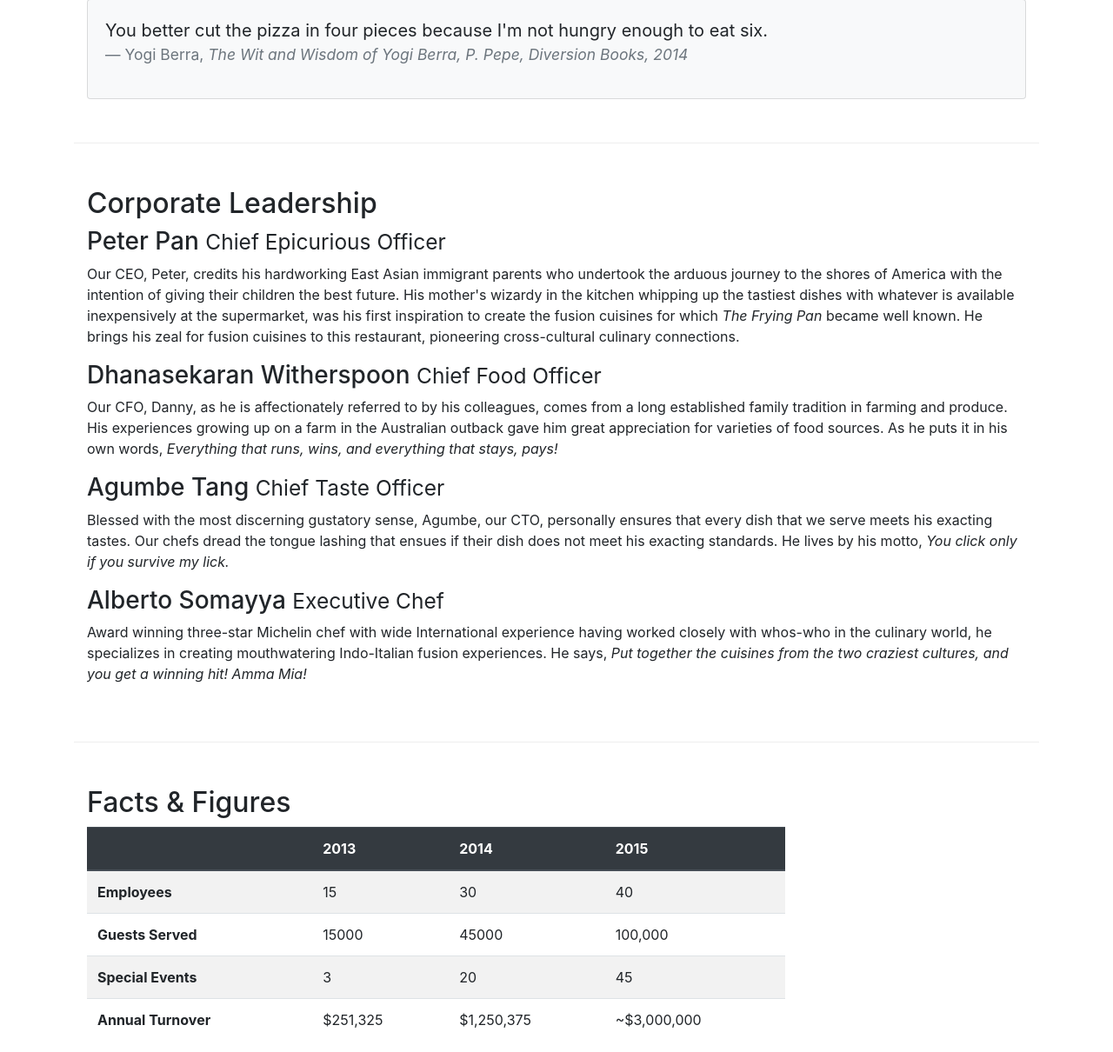
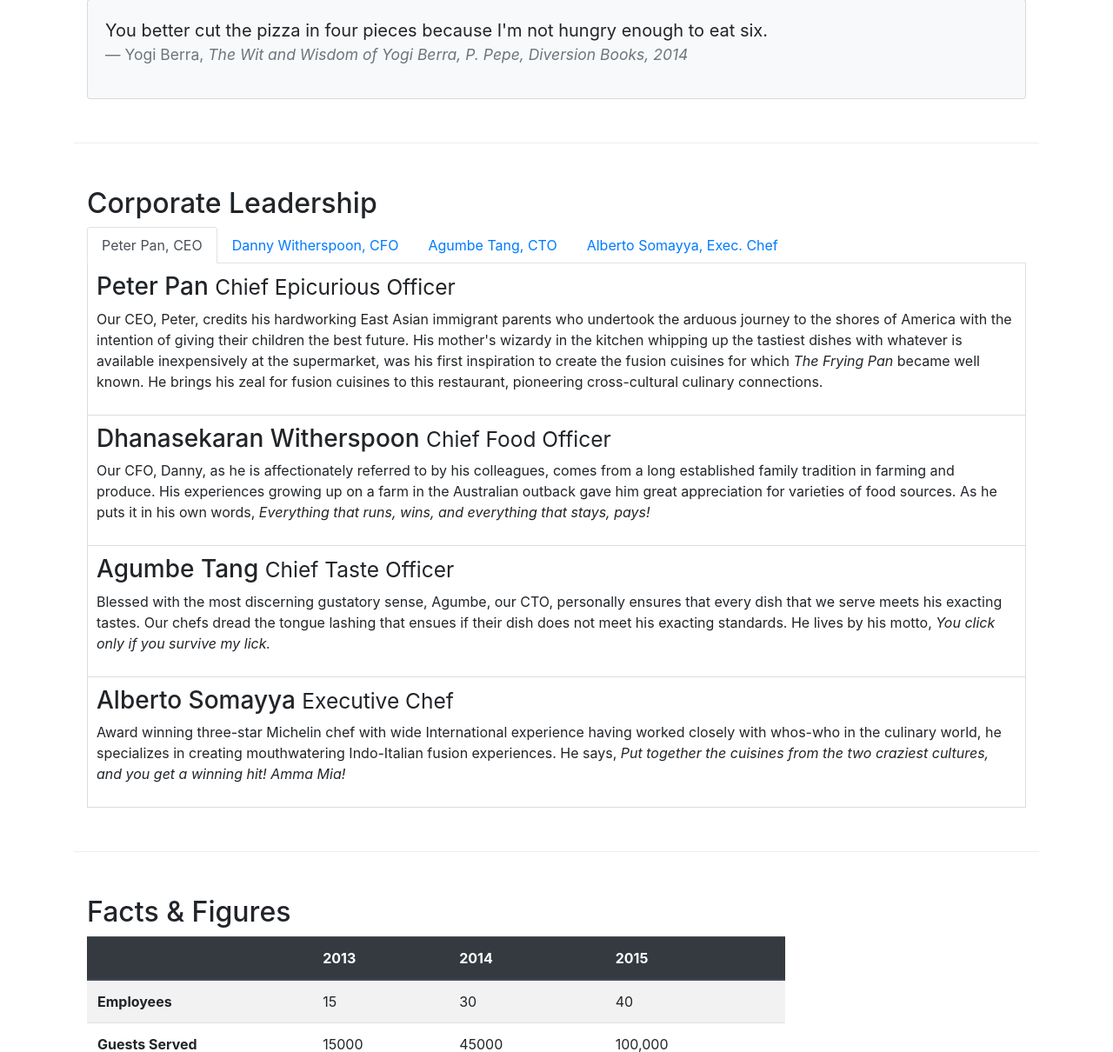
Before and after one commit to Trianglium/conFusion, a web app: file static/aboutus.html in a window 1280 px wide. Shown: the part 1079-2289 px from the top of the page at 87% size. Run offline with its HTML, style and script files only (its server is not run), Linux system fonts and the light colour scheme; some libraries are stand-ins or nearby versions.

Commit message:
Finish Tabs

```diff
--- a/static/aboutus.html
+++ b/static/aboutus.html
@@ -104,22 +104,56 @@
         <div class="row row-content">
             <div class="col">
                 <h2>Corporate Leadership</h2>
-                <h3>Peter Pan <small>Chief Epicurious Officer</small></h3>
-                <span class="d-none d-sm-none d-md-block">
-                  <p>Our CEO, Peter, credits his hardworking East Asian immigrant parents who undertook the arduous journey to the shores of America with the intention of giving their children the best future. His mother's wizardy in the kitchen whipping up the tastiest dishes with whatever is available inexpensively at the supermarket, was his first inspiration to create the fusion cuisines for which <em>The Frying Pan</em> became well known. He brings his zeal for fusion cuisines to this restaurant, pioneering cross-cultural culinary connections.</p>
-                </span>
+                <ul class="nav nav-tabs">
+                    <li class="nav-item">
+                      <a class="nav-link active" href="#peter"
+                        role="tab" data-toggle="tab">Peter Pan, CEO</a>
+                    </li>
+                    <li class="nav-item">
+                      <a class="nav-link" href="#danny" role="tab"
+                        data-toggle="tab">Danny Witherspoon, CFO</a>
+                    </li>
+                    <li class="nav-item">
+                      <a class="nav-link" href="#agumbe"role="tab"
+                        data-toggle="tab">Agumbe Tang, CTO</a>
+                    </li>
+                    <li class="nav-item">
+                      <a class="nav-link" href="#alberto" role="tab"
+                        data-toggle="tab">Alberto Somayya, Exec. Chef</a>
+                    </li>
+                </ul>
+                <div class="tab-content">
+                  <div role="tabpanel" class="tab-pane fade show active" id="peter">
+                    <h3>Peter Pan <small>Chief Epicurious Officer</small></h3>
+                    <span class="d-none d-sm-none d-md-block">
+                      <p>Our CEO, Peter, credits his hardworking East Asian immigrant parents who undertook the arduous journey to the shores of America with the intention of giving their children the best future. His mother's wizardy in the kitchen whipping up the tastiest dishes with whatever is available inexpensively at the supermarket, was his first inspiration to create the fusion cuisines for which <em>The Frying Pan</em> became well known. He brings his zeal for fusion cuisines to this restaurant, pioneering cross-cultural culinary connections.</p>
+                    </span>
+                  </div>
+                </div>
+                <div class="tab-content">
+                  <div role="tabpanel" class="tab-pane fade show active" id="danny">
                 <h3>Dhanasekaran Witherspoon <small>Chief Food Officer</small></h3>
                 <span class="d-none d-sm-none d-md-block">
                   <p>Our CFO, Danny, as he is affectionately referred to by his colleagues, comes from a long established family tradition in farming and produce. His experiences growing up on a farm in the Australian outback gave him great appreciation for varieties of food sources. As he puts it in his own words, <em>Everything that runs, wins, and everything that stays, pays!</em></p>
                 </span>
+              </div>
+            </div>
+            <div class="tab-content">
+              <div role="tabpanel" class="tab-pane fade show active" id="agumbe">
                 <h3>Agumbe Tang <small>Chief Taste Officer</small></h3>
                 <span class="d-none d-sm-none d-md-block">
                   <p>Blessed with the most discerning gustatory sense, Agumbe, our CTO, personally ensures that every dish that we serve meets his exacting tastes. Our chefs dread the tongue lashing that ensues if their dish does not meet his exacting standards. He lives by his motto, <em>You click only if you survive my lick.</em></p>
                 </span>
+              </div>
+            </div>
+            <div class="tab-content">
+              <div role="tabpanel" class="tab-pane fade show active" id="alberto">
                 <h3>Alberto Somayya <small>Executive Chef</small></h3>
                 <span class="d-none d-sm-none d-md-block">
                   <p>Award winning three-star Michelin chef with wide International experience having worked closely with whos-who in the culinary world, he specializes in creating mouthwatering Indo-Italian fusion experiences. He says, <em>Put together the cuisines from the two craziest cultures, and you get a winning hit! Amma Mia!</em></p>
                 </span>
+              </div>
+            </div>
             </div>
        </div>
        <div class="row row-content">
--- a/static/css/styles.css
+++ b/static/css/styles.css
@@ -37,3 +37,10 @@ body{
 .navbar-dark {
      background-color: #512DA8;
 }
+
+.tab-content {
+    border-left: 1px solid #ddd;
+    border-right: 1px solid #ddd;
+    border-bottom: 1px solid #ddd;
+    padding: 10px;
+}
```
